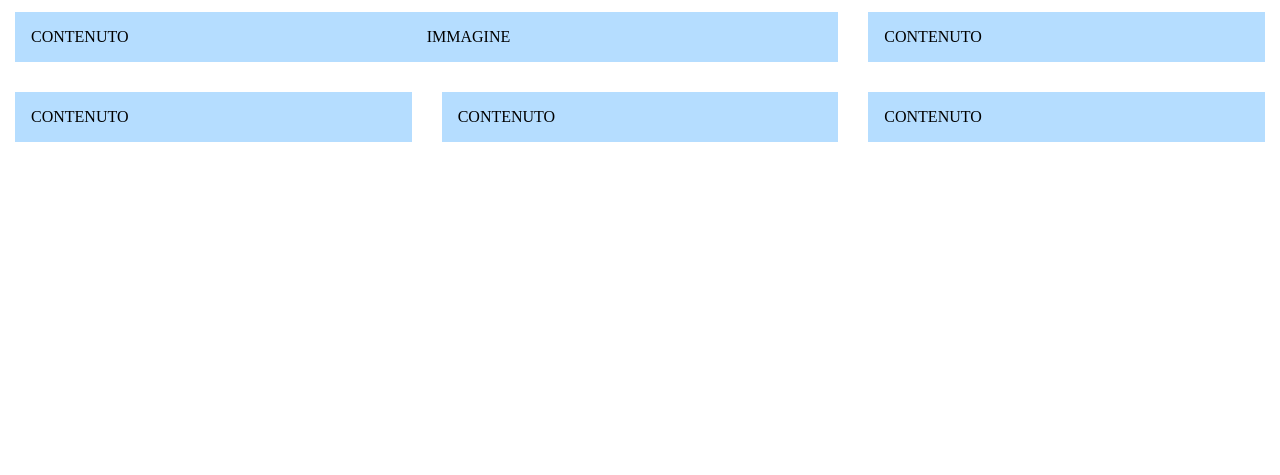
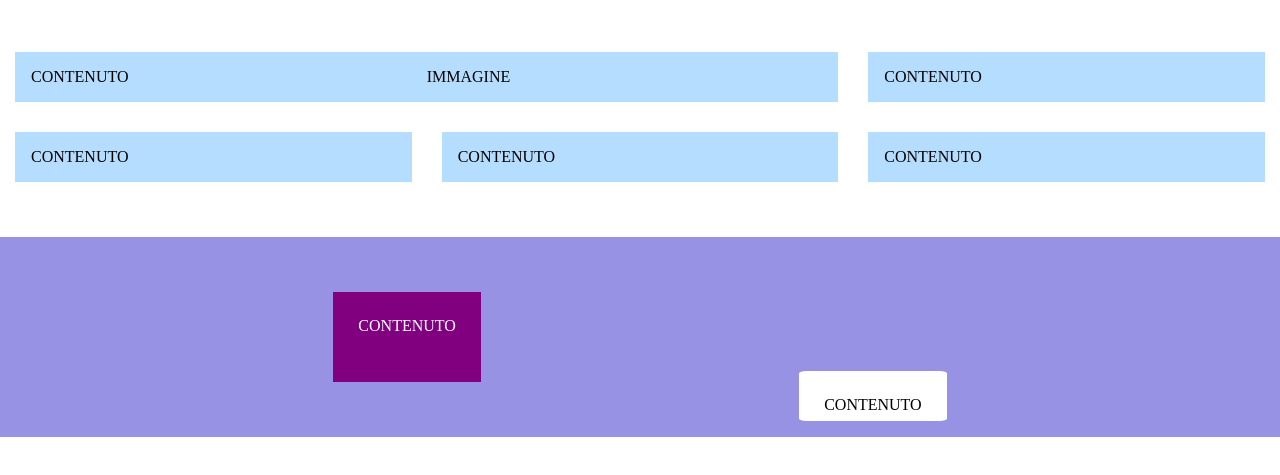
Before and after one commit to mielecarmine/htmlcss-responsive-layout, a plain HTML site: page index.html in a window 1280 px wide. Shown: the part 71-546 px from the top of the page. Drawn offline with Linux system fonts and the light colour scheme.

Commit message:
feat: planning section

```diff
--- a/css/style.css
+++ b/css/style.css
@@ -77,9 +77,14 @@ a {
 
 /* SECTION DEMO APP */
 
+#demo-app {
+  margin: 40px 0;
+}
+
 #demo-app .card {
   background-color: var(--secondary-color);
   padding: 1rem;
+  height: 100%;
 }
 
 #demo-app .col-2-3 .card {
@@ -91,3 +96,48 @@ a {
 #demo-app .card-right {
   width: 50%;
 }
+
+/* SECTION PLANNING */
+
+#planning {
+  background-color: var(--purple);
+  margin: 40px 0;
+
+  /* debug */
+  height: 200px;
+}
+
+#planning .strategic {
+  display: flex;
+  justify-content: space-evenly;
+  align-items: center;
+
+  /* debug */
+  height: 200px;
+}
+
+#planning .card-right {
+  align-self: flex-end;
+  background-color: white;
+  margin-bottom: 1rem;
+  padding: 25px;
+  border-radius: 5%;
+
+  /* debug */
+  height: 50px;
+}
+
+#planning .card-left {
+  color: white;
+  padding: 25px;
+
+  /* debug */
+  height: 90px;
+  background-color: purple;
+}
+
+/* SECTION TESTIMONIALS */
+
+#testimonials .container {
+  text-align: center;
+}
--- a/index.html
+++ b/index.html
@@ -20,6 +20,7 @@
     </header>
 
     <main>
+      <!-- SECTION DEMO APP -->
       <section id="demo-app">
         <div class="container">
           <div class="row">
@@ -44,6 +45,22 @@
           </div>
         </div>
       </section>
+      <!-- END OF SECTION DEMO APP -->
+
+      <!-- SECTION PLANNING -->
+      <section id="planning">
+        <div class="container">
+          <div class="strategic">
+            <div class="card-left">CONTENUTO</div>
+            <div class="card-right">CONTENUTO</div>
+          </div>
+        </div>
+      </section>
+      <!-- END OF SECTION PLANNING -->
+
+      <section id="testimonials">
+        <div class="container"></div>
+      </section>
     </main>
   </body>
 </html>
```
